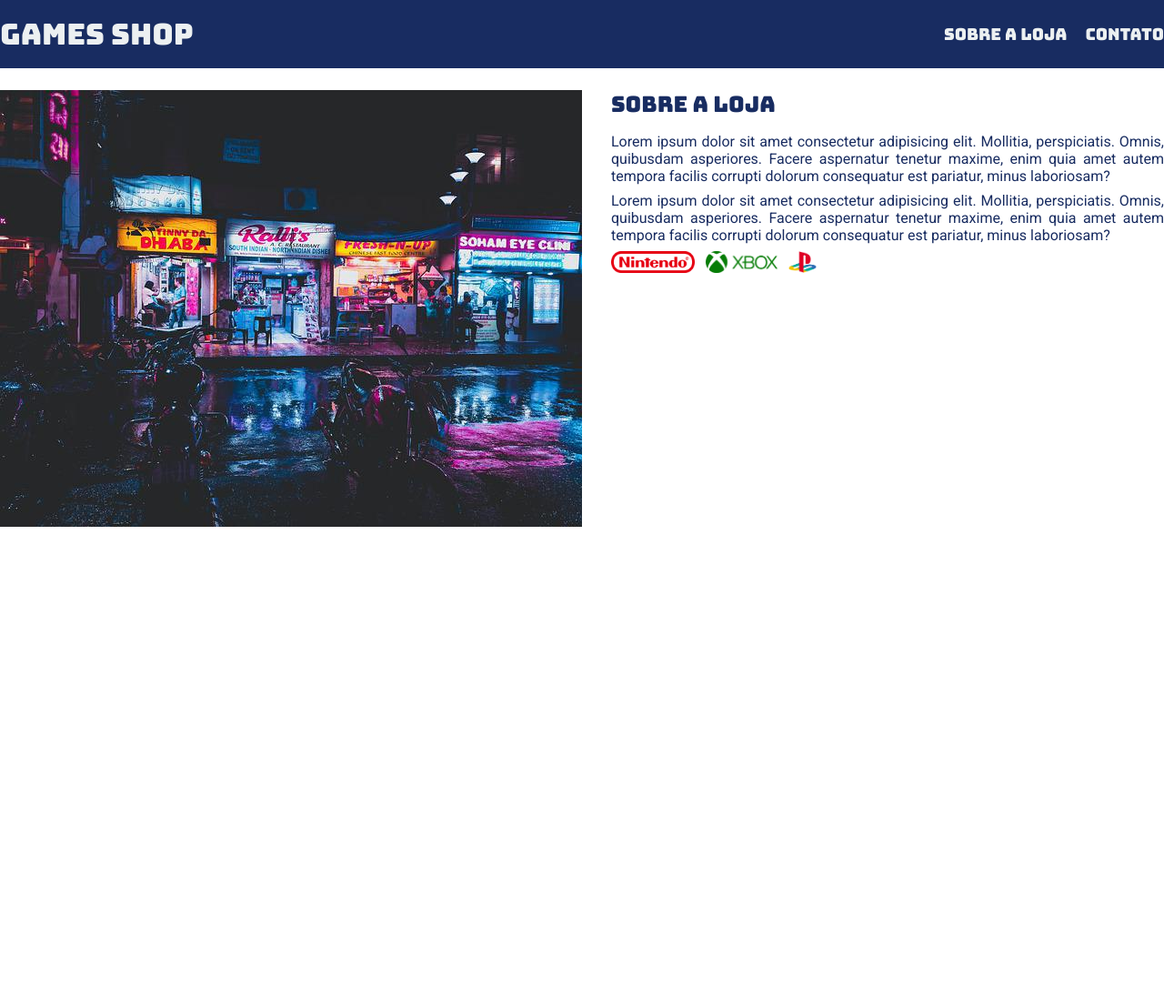
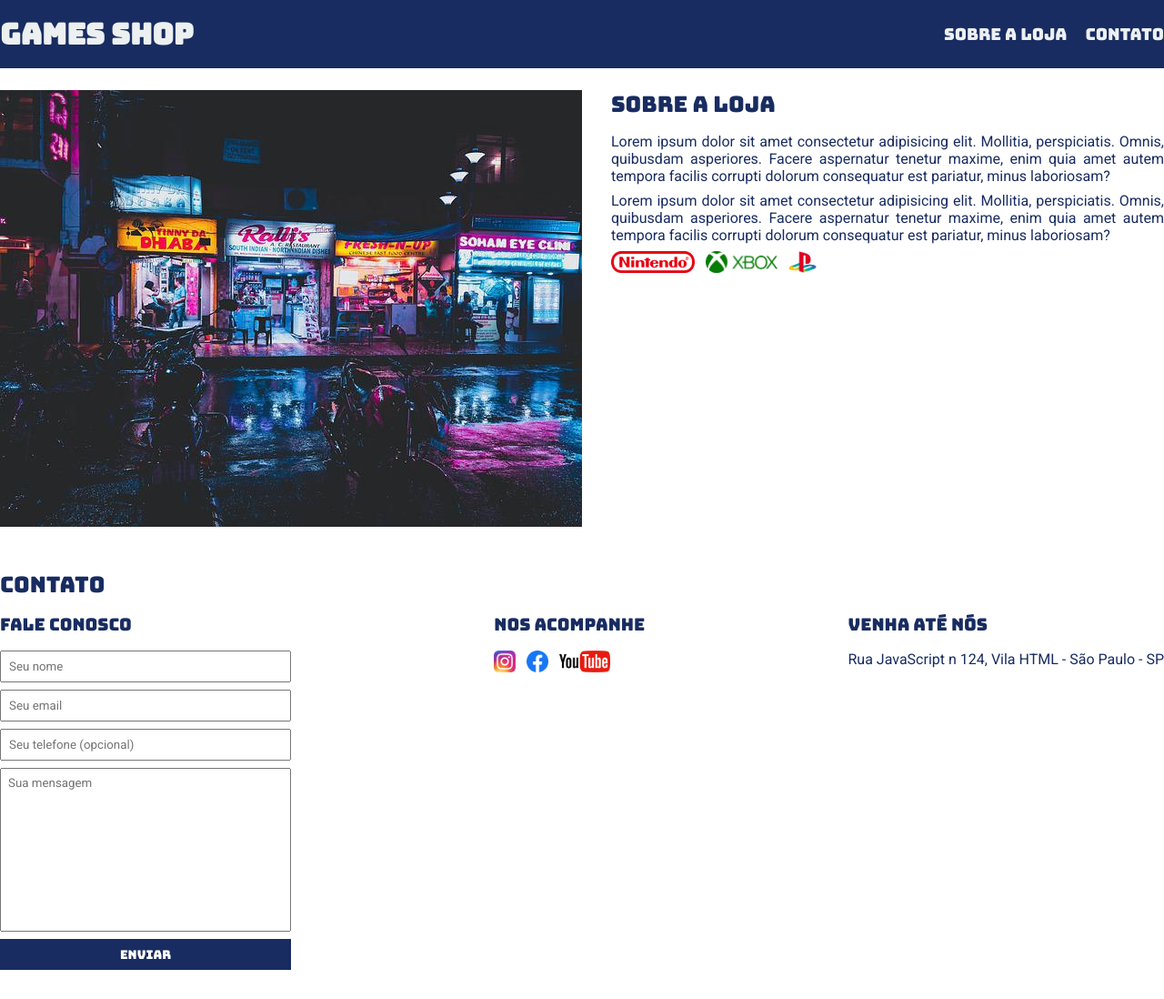
Before and after one commit to GuiZeroUm/game_shop, a plain HTML site: page index.html in a window 1280 px wide. Shown: the whole page at 91% size. Before the commit the page ends 800 px from the top, so only its background shows below. Drawn offline with Linux system fonts and the light colour scheme.

Commit message:
feat: add form section

```diff
--- a/index.html
+++ b/index.html
@@ -52,7 +52,53 @@
                 </div>
             </div>
         </section>
+
+        <section id="contact">
+            <div class="container">
+                <h2>Contato</h2>
+                <div class="contact-methods">
+                    <div>
+                        <h3>Fale Conosco</h3>
+                        <form action="">
+                            <input type="text" placeholder="Seu nome" required>
+                            <input type="email" placeholder="Seu email" required>
+                            <input type="tel" placeholder="Seu telefone (opcional)">
+                            <textarea placeholder="Sua mensagem" required></textarea>
+                            <button type="submit">Enviar</button>
+                        </form>
+                    </div>
+                    <div>
+                        <h3>Nos acompanhe</h3>
+                        <ul class="social-links">
+                            <li>
+                                <a href="#" title="Siga-nos no instagram">
+                                    <img src="./imagens/instagram.png" alt="Logo do Instagram">
+                                </a>
+                            </li>
+                            <li>
+                                <a href="#" title="Siga-nos no facebook">
+                                    <img src="./imagens/facebook.png" alt="Logo do facebook">
+                                </a>
+                            </li>
+                            <li>
+                                <a href="#" title="Visite nosso canal do youtube">
+                                    <img src="./imagens/youtube.png" alt="Logo do youtube">
+                                </a>
+                            </li>
+                        </ul>
+                    </div>
+                    <div>
+                        <h3>Venha até nós</h3>
+                        <p>
+                            Rua JavaScript n 124, Vila HTML - São Paulo - SP
+                        </p>
+                    </div>
+                </div>
+            </div>
+        </section>
     </main>
+
+
 
 </body>
 </html>
--- a/styles.css
+++ b/styles.css
@@ -4,11 +4,12 @@
     box-sizing: border-box;
 }
 
-header, section h2 {
+header, section h2, section h3, form button {
     font-family: 'Bungee', sans-serif;
+    font-weight: normal;
 }
 
-body {
+body, input, textarea {
     font-family: 'Roboto', sans-serif;
 }
 
@@ -16,10 +17,6 @@ header {
     padding: 16px 0;
     background-color: #182C61;
     color: #ecf0f1;
-}
-
-header h1, section h2 {
-    font-weight: normal;
 }
 
 header nav li {
@@ -79,3 +76,58 @@ section p {
 .store-front {
     margin-right: 32px;
 }
+
+.social-links img {
+    height: 24px;
+}
+
+.social-links li {
+    display: inline;
+    margin-right: 8px;
+}
+
+.social-links li a {
+    text-decoration: none;
+}
+
+#contact .container {
+    display: block;
+}
+
+.contact-methods {
+    display: flex;
+    justify-content: space-between;
+}
+
+form input, form textarea, form button {
+    display: block;
+    width: 320px;
+    margin-bottom: 8px;
+    padding: 8px;
+}
+
+form textarea {
+    resize: none;
+    height: 180px;
+}
+
+section h3 {
+    margin-bottom: 16px;
+}
+
+form button {
+    background-color: #182C61;
+    color: white;
+    border: none;
+    cursor: pointer;
+    transition: ease-in 0.2s;
+}
+
+form button:hover {
+    background-color: #253f86;
+}
+
+input:focus, textarea:focus {
+    outline-color: #182C61;
+    ;
+}
```
